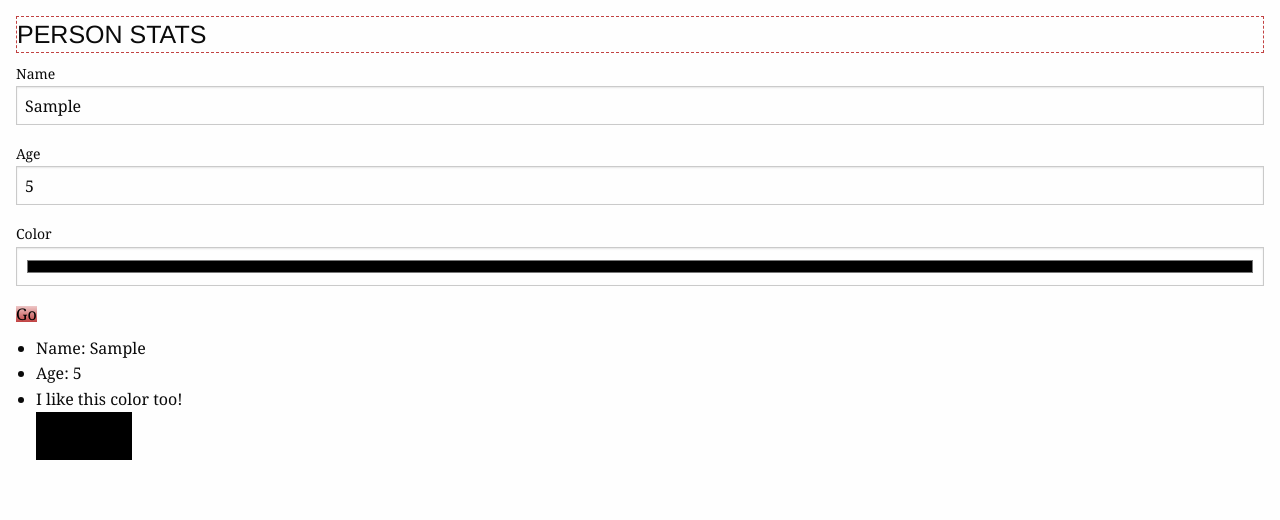
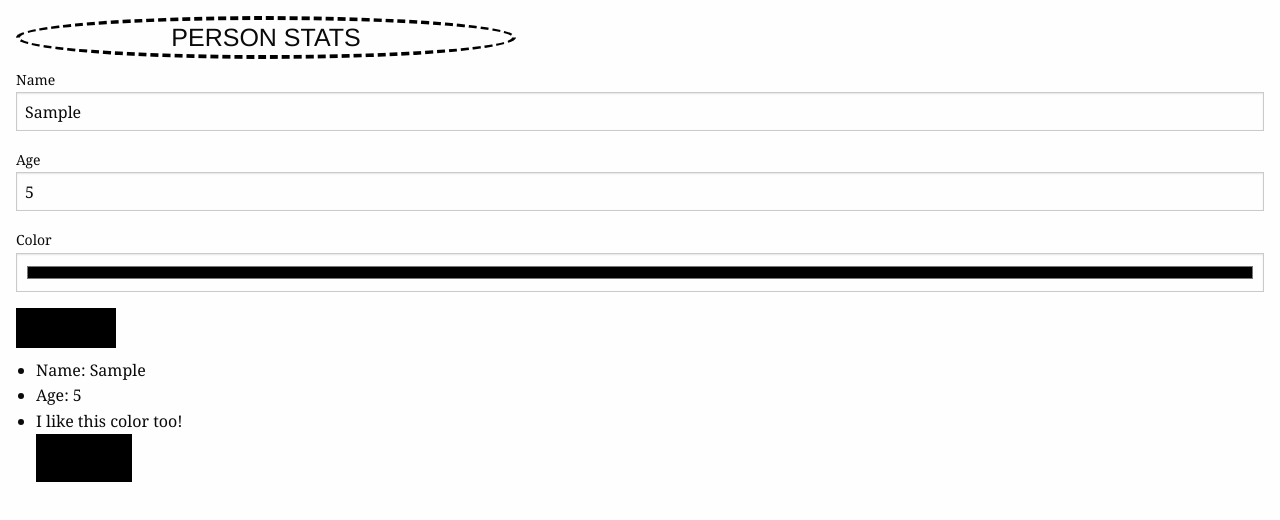
Before and after one commit to sovali/person-stats, a plain HTML site: page index.html in a window 1280 px wide. Both pictures are taken after typing "Sample", "5" into the empty fields and a click on the button "Go". Drawn offline with nearby package versions, Linux system fonts and the light colour scheme.

Commit message:
borders and button color change according to client's color pick

```diff
--- a/index.css
+++ b/index.css
@@ -1,6 +1,10 @@
 * {
     /* text-align: center; */
     font-family: georgia;
+}
+
+h1 {
+    text-align: center;
 }
 
 body {
@@ -8,17 +12,22 @@ body {
 }
 
 h1 {
-   border: 1px dashed #C14242;
+   border: 4px dashed #6e6e6e;
    text-transform: uppercase;
    font-size: 25px;
+   border-radius: 50%;
+   width: 500px;
 }
 
 div {
     padding-top: 10px;
+    padding-bottom: 10px;
 }
 
 button {
-    background-image: -webkit-linear-gradient(#EEC8C8, #C14242);
+    background-color: #6e6e6e;
     background-repeat: no-repeat;
     background-size: contain;
+    width: 100px;
+    height: 40px;
 }
--- a/index.js
+++ b/index.js
@@ -1,9 +1,12 @@
 function renderColor(color) {
     const colorDiv = document.createElement('div')
     colorDiv.style.backgroundColor = color
-    colorDiv.style.width = '6rem';
-    colorDiv.style.height = '3rem';
-
+    colorDiv.style.width = '6rem'
+    colorDiv.style.height = '3rem'
+    const header = document.querySelector('h1')
+    header.style.borderColor = color
+    const button = document.querySelector('button')
+    button.style.backgroundColor = color;
     return colorDiv;
 }
 
@@ -44,8 +47,6 @@ function handleSubmit(ev) {
     const name = f.personName
     const age = f.personAge
     const color = f.personColor
-    //const change = document.querySelector('#inputDisplay')
-    // change.innerHTML = `Name: ${name} and age: ${age}`;
 
     renderList(name,age,color)
 
@@ -53,6 +54,3 @@ function handleSubmit(ev) {
 
 const personForm = document.querySelector('#person-form')
 personForm.addEventListener('submit', handleSubmit)
-
-//const btn = document.querySelector('-m button')
-//btn.addEventListener('click', updateHeading)
```
